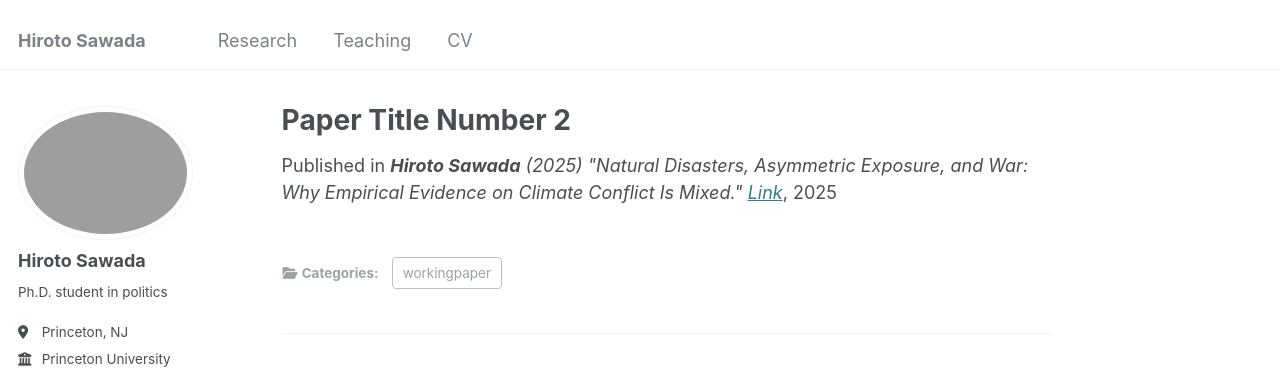
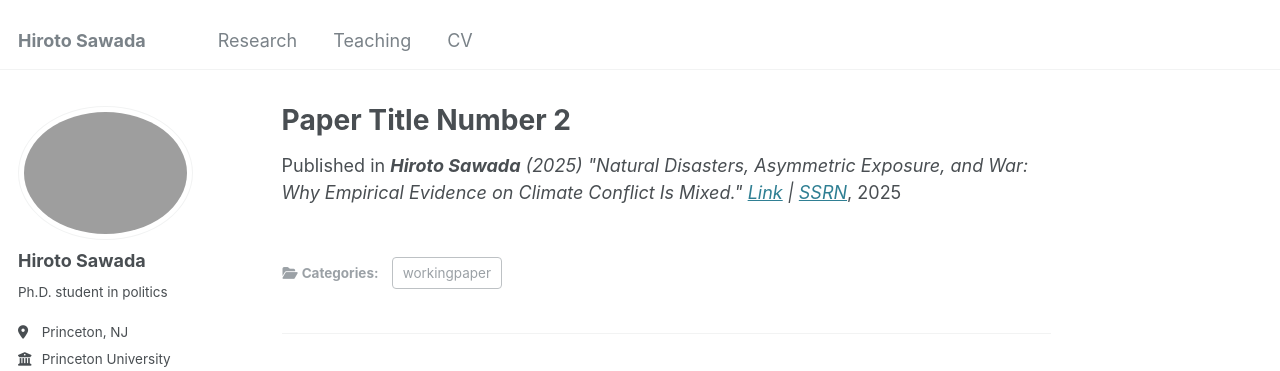
Before and after one commit to hiroto-sawada/hiroto-sawada.github.io, a Jekyll site: the page built from _publications/2010-10-01-paper-title-number-2.md, in a window 1280 px wide and 934 px high. Shown: the top 371 px of the window. Built offline with Jekyll 4.4.1, drawn with Linux system fonts in a browser that asks for light colours; some web fonts are replaced.

Commit message:
Update 2010-10-01-paper-title-number-2.md

```diff
--- a/_publications/2010-10-01-paper-title-number-2.md
+++ b/_publications/2010-10-01-paper-title-number-2.md
@@ -3,5 +3,5 @@ collection: publications
 category: workingpaper
 permalink: /publication/2010-10-01-paper-title-number-2
 date: 2025-08-01
-venue: '<b>Hiroto Sawada</b> (2025) "Natural Disasters, Asymmetric Exposure, and War: Why Empirical Evidence on Climate Conflict Is Mixed." <a href="https://dx.doi.org/10.2139/ssrn.4946973">Link</a>'
+venue: '<b>Hiroto Sawada</b> (2025) "Natural Disasters, Asymmetric Exposure, and War: Why Empirical Evidence on Climate Conflict Is Mixed." <a href="https://hiroto-sawada.github.io/files/Disaster_LatestDraft.pdf">Link</a> | <a href="https://dx.doi.org/10.2139/ssrn.4946973">SSRN</a>'
 ---
```
